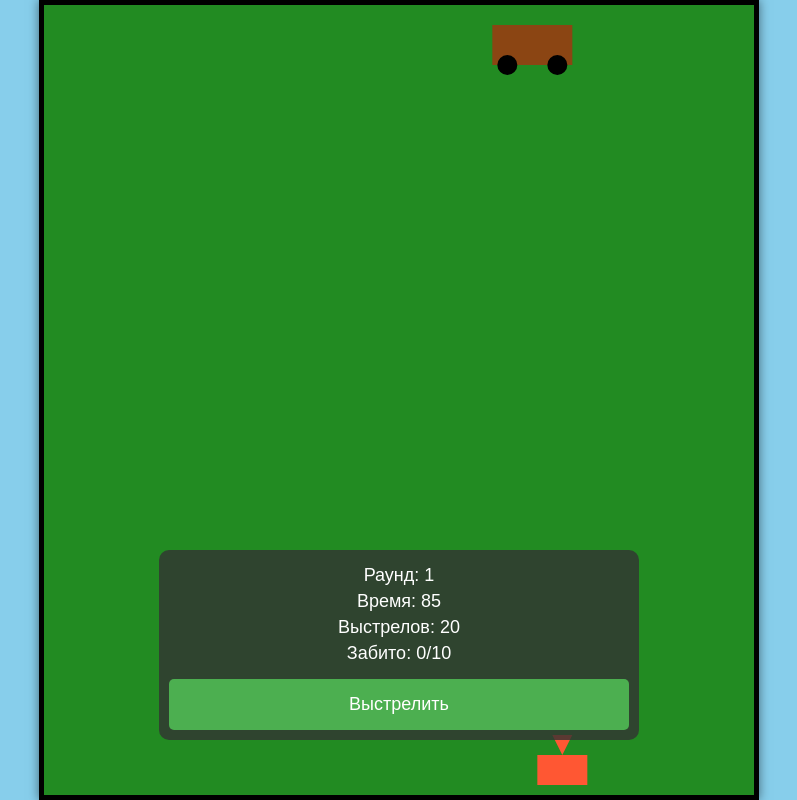
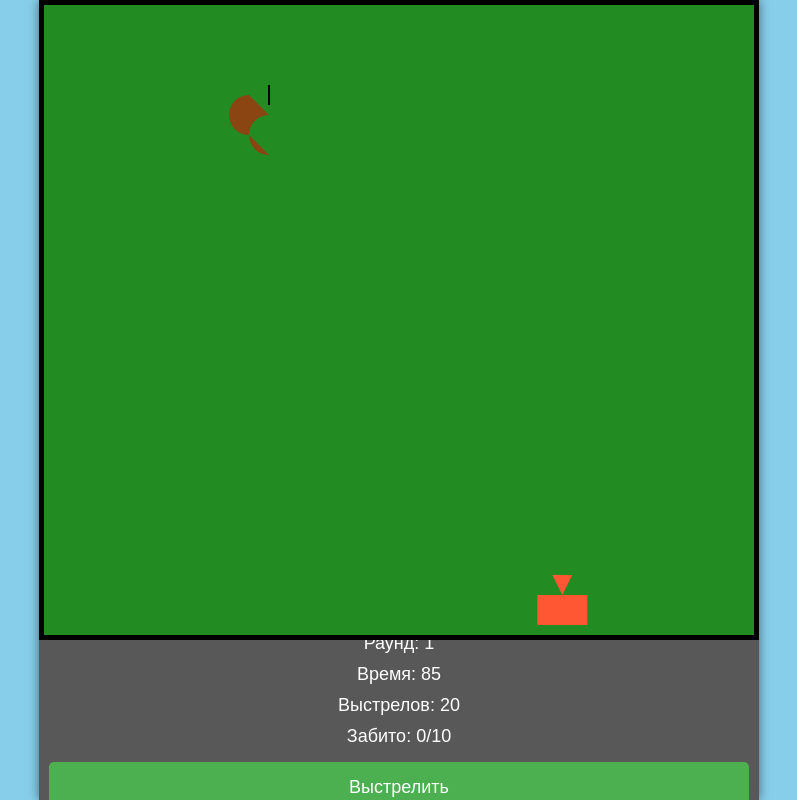
Before and after one commit to Starmynd/dynamic_cannon, a plain HTML site: page index.html in a window 1280 px wide. Shown: the whole page, without its empty margins (241-1038 px from the left). Drawn offline with Linux system fonts and the light colour scheme.

Commit message:
Update index.html

```diff
--- a/index.html
+++ b/index.html
@@ -33,7 +33,7 @@
         /* Игровое поле */
         #gameField {
             width: 100%;
-            height: 100%;
+            height: 80%;
             background: #228B22; /* Зеленый фон земли */
             position: relative;
             border: 5px solid #000; /* Черные границы игровой зоны */
@@ -47,16 +47,17 @@
         }
         /* Интерфейс игры */
         #ui {
-            position: absolute;
-            bottom: 60px; /* Расстояние от нижнего края для размещения кнопки */
-            width: 90%;
-            max-width: 480px;
+            width: 100%;
+            height: 20%;
             background: rgba(51, 51, 51, 0.8); /* Полупрозрачный фон для читаемости */
             color: white;
             padding: 10px;
             box-sizing: border-box;
             text-align: center;
-            border-radius: 10px;
+            display: flex;
+            flex-direction: column;
+            justify-content: center;
+            align-items: center;
         }
         /* Информационные элементы */
         .infoRow {
@@ -191,39 +192,44 @@
             }
         }
 
-        // Класс Вагонетки
+        // Класс Вагонетки (Ковш на веревке)
         class Wagon {
             constructor(speed) {
                 this.width = 80;
-                this.height = 40;
+                this.height = 50;
                 this.x = canvas.width / 2 - this.width / 2;
-                this.y = 20; // Немного ниже верхней границы
+                this.y = 100; // Положение на веревке
                 this.speed = speed; // pixels per second
-                this.direction = 1; // 1 - вправо, -1 - влево
-                this.color = '#8B4513'; // Коричневый цвет вагонетки
+                this.direction = -1; // Начинаем движение в противоположную сторону от пушки
+                this.color = '#8B4513'; // Коричневый цвет ковша
+                this.ropeY = 80; // Высота веревки
             }
 
             update(delta) {
                 this.x += this.direction * this.speed * delta;
 
-                // Поворот направления при достижении границ
+                // Поворот направления при достижении границ (веревки)
                 if (this.x > canvas.width - this.width || this.x < 0) {
                     this.direction *= -1;
                 }
             }
 
             draw() {
+                // Рисуем веревку
+                ctx.strokeStyle = '#000';
+                ctx.lineWidth = 2;
+                ctx.beginPath();
+                ctx.moveTo(this.x + this.width / 2, this.ropeY);
+                ctx.lineTo(this.x + this.width / 2, this.y);
+                ctx.stroke();
+
+                // Рисуем ковш (примерно в форме буквы "C")
                 ctx.fillStyle = this.color;
                 ctx.beginPath();
-                // Рисуем корпус вагонетки
-                ctx.rect(this.x, this.y, this.width, this.height);
-                ctx.fill();
-
-                // Рисуем колеса
-                ctx.fillStyle = '#000'; // Черные колеса
-                ctx.beginPath();
-                ctx.arc(this.x + 15, this.y + this.height, 10, 0, Math.PI * 2);
-                ctx.arc(this.x + this.width - 15, this.y + this.height, 10, 0, Math.PI * 2);
+                ctx.arc(this.x + 20, this.y + 10, 20, Math.PI / 2, Math.PI * 3 / 2);
+                ctx.lineTo(this.x + 60, this.y + 30);
+                ctx.arc(this.x + 40, this.y + 30, 20, Math.PI * 3 / 2, Math.PI / 2, true);
+                ctx.closePath();
                 ctx.fill();
             }
         }
@@ -333,8 +339,8 @@
 
                 // Проверка столкновений с вагонеткой
                 if (checkCollision(shell, wagon)) {
-                    if (shell.hasBounced) {
-                        // Попадание засчитывается только если ядро отразилось
+                    if (shell.hasBounced && shell.y <= wagon.y + wagon.height / 2) {
+                        // Попадание засчитывается только если ядро отразилось и попало в верхнюю часть вагонетки
                         targetsHit++;
                         hitSound.play();
                         console.log(`Hit! Targets Hit: ${targetsHit}`);
@@ -510,6 +516,8 @@
                 cannon.x = canvas.width / 2 - cannon.width / 2;
                 cannon.y = canvas.height - cannon.height - 10;
                 wagon.x = canvas.width / 2 - wagon.width / 2;
+                wagon.ropeY = 80; // Обновить позицию веревки, если нужно
+                wagon.y = 100; // Обновить позицию ковша
             }
         }
 
```
